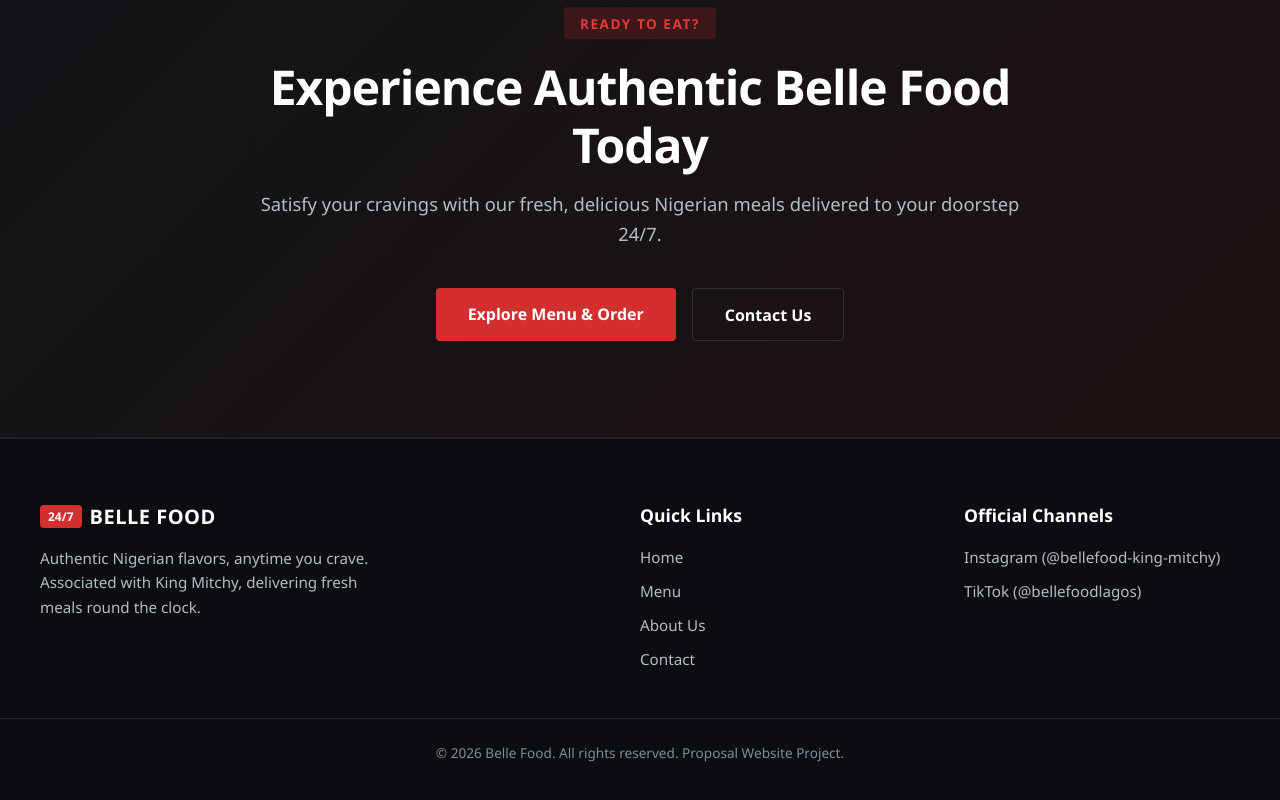
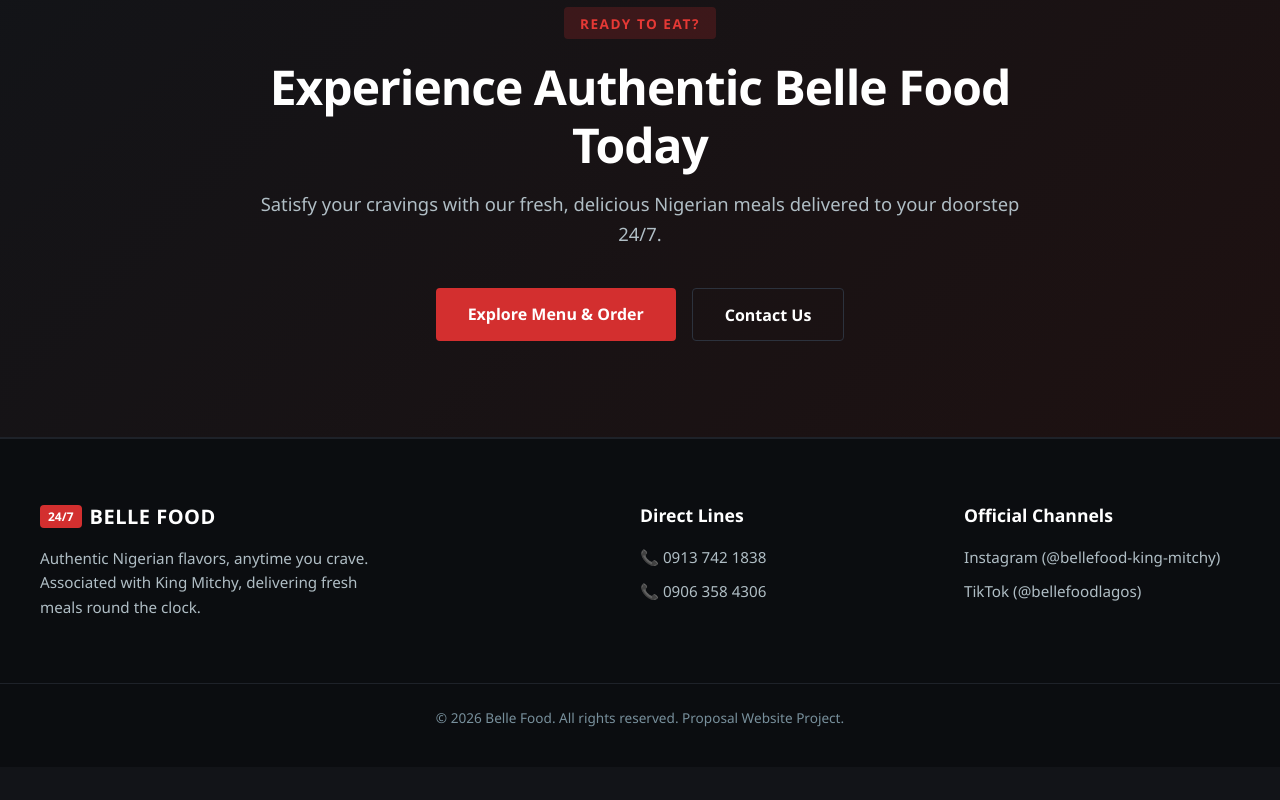
Before and after one commit to mumuniquadri123-max/belle-food, a React (Vite) app: page / in a window 1280 px wide. Shown: the part 2795-3595 px from the top of the page. After the commit the page ends 3562 px from the top, so only its background shows below. Built offline with nearby package versions, Linux system fonts and the light colour scheme.

Commit message:
Finalize vite config and business contact lines

```diff
--- a/src/components/Footer.jsx
+++ b/src/components/Footer.jsx
@@ -15,14 +15,12 @@ export default function Footer() {
           </p>
         </div>
 
-        {/* Quick Links */}
+        {/* Contact Numbers */}
         <div className="footer-col">
-          <h4 className="footer-heading">Quick Links</h4>
+          <h4 className="footer-heading">Direct Lines</h4>
           <ul className="footer-links">
-            <li><a href="#home">Home</a></li>
-            <li><a href="#menu">Menu</a></li>
-            <li><a href="#about">About Us</a></li>
-            <li><a href="#contact">Contact</a></li>
+            <li><a href="tel:09137421838">📞 0913 742 1838</a></li>
+            <li><a href="tel:09063584306">📞 0906 358 4306</a></li>
           </ul>
         </div>
 
--- a/src/components/OrderModal.jsx
+++ b/src/components/OrderModal.jsx
@@ -25,8 +25,8 @@ export default function OrderModal({ isOpen, onClose, mealName, cartItems = [] }
       const orderDescription = cartItems.length > 0
         ? cartItems.map(item => `- ${item.quantity}x ${item.name}`).join('%0A')
         : `- 1x ${mealName || 'Belle Food Special Dish'}`;
-
-      const businessPhoneNumber = '2348000000000'; // Replace with real Belle Food WhatsApp number
+// Real Belle Food WhatsApp Order Line
+      const businessPhoneNumber = '2349137421838';
       const message = `*NEW BELLE FOOD ORDER*%0A%0A*Customer Name:* ${formData.name}%0A*Phone Number:* ${formData.phone}%0A*Delivery Address:* ${formData.address}%0A%0A*Order Items:*%0A${orderDescription}%0A%0A*Payment Method:* Pay via WhatsApp / On Delivery%0A*Additional Notes:* ${formData.notes || 'None'}%0A%0A_Sent via Belle Food Web Proposal App_`;
 
       setTimeout(() => {
--- a/vite.config.js
+++ b/vite.config.js
@@ -4,7 +4,6 @@ import react from '@vitejs/plugin-react';
 export default defineConfig({
   plugins: [react()],
   css: {
-    // Disable lightningcss to prevent serverless build crashes on Vercel
     transformer: 'postcss',
   },
 });
```
